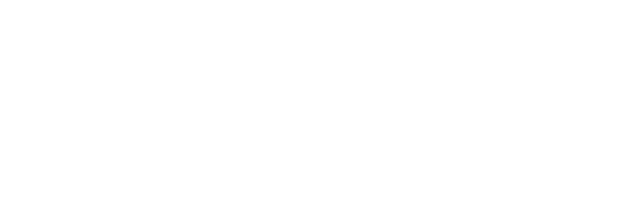
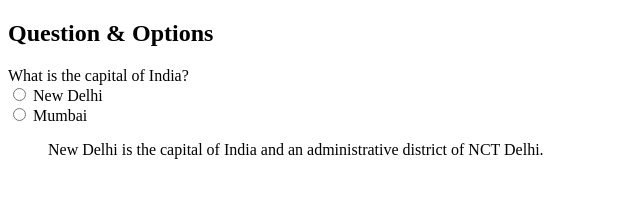
Before and after one commit to acciojob/trivia-Iflaqbhat, a website: page main.html in a window 1280 px wide. Shown: the whole page, without its empty margins (0-640 px from the left). Drawn offline with Linux system fonts and the light colour scheme.

Commit message:
created a submission

```diff
--- a/main.html
+++ b/main.html
@@ -7,6 +7,17 @@
 </head>
 
 <body>
+	<h2>Question & Options</h2>
+<form>
+  <label for="capital">What is the capital of India?</label><br>
+  <input type="radio" id="newdelhi" name="capital" value="New Delhi">
+  <label for="newdelhi">New Delhi</label><br>
+  <input type="radio" id="mumbai" name="capital" value="Mumbai">
+  <label for="mumbai">Mumbai</label>
+	<blockquote cite="https://en.wikipedia.org/wiki/New_Delhi">
+New Delhi is the capital of India and an administrative district of NCT Delhi.
+</blockquote>
+</form>
 	<!-- the entire body must be written by student -->
     <script type="text/javascript" src="./script.js">
 </script>
```
